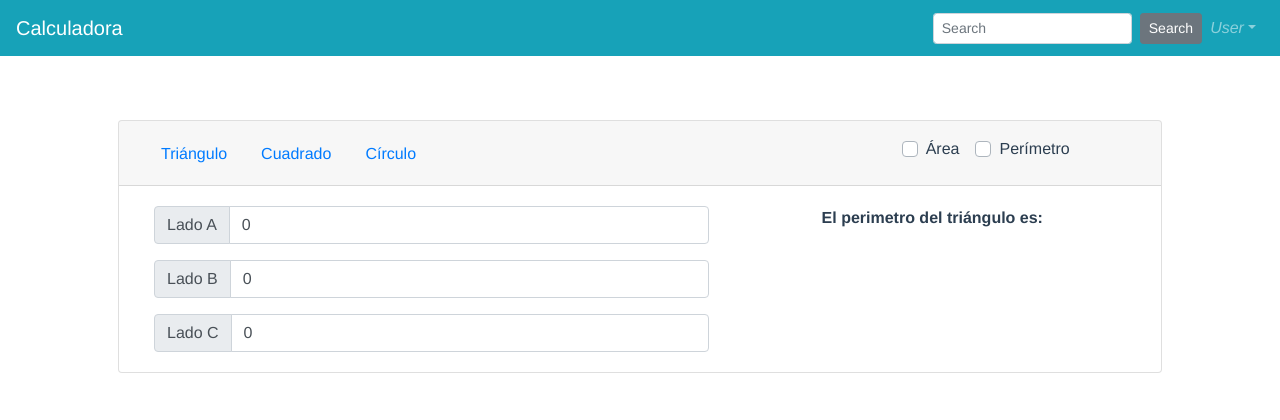
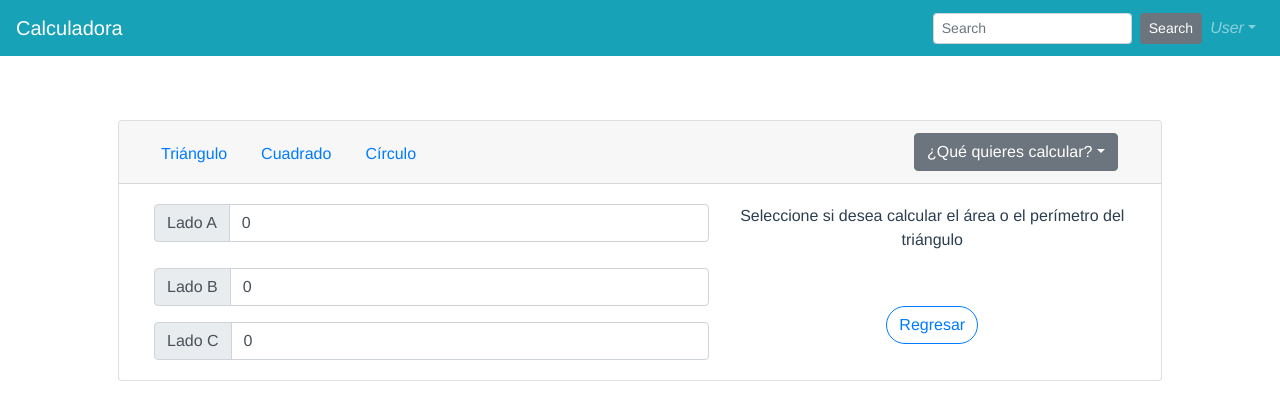
Before and after one commit to esvelpe/Calculadora, a Vue app in the folder calculadora/: page /figuras in a window 1280 px wide. Shown: the top 420 px of the page. Built offline with nearby package versions, Linux system fonts and the light colour scheme.

Commit message:
Mejora del componente de triángulo y el navbar

```diff
--- a/calculadora/src/components/PxTriangulo.vue
+++ b/calculadora/src/components/PxTriangulo.vue
@@ -13,13 +13,15 @@
             </b-input-group>
           </b-col>
           <b-col>
-            <span
+            <span v-if="showArea || showPerimetro"
               ><strong
-                >El
-                {{ propiedades.includes("area") ? "area" : "perimetro" }} del
+                >El {{ showArea ? "area" : "perimetro" }} del triángulo
                 triángulo es:</strong
               ></span
             >
+            <span v-else>
+              Seleccione si desea calcular el área o el perímetro del triángulo
+            </span>
           </b-col>
         </b-row>
         <b-row>
@@ -33,12 +35,10 @@
             </b-input-group>
           </b-col>
           <b-col>
-            <span v-if="propiedades.includes('area')">{{
-              area.toFixed(2)
+            <span v-if="showArea">{{
+              area ? area.toFixed(2) : "Los valores que ingresó son incorrectos"
             }}</span>
-            <span v-if="propiedades.includes('perimetro')">{{
-              perimetro.toFixed(2)
-            }}</span>
+            <span v-else-if="showPerimetro">{{ perimetro.toFixed(2) }}</span>
           </b-col>
         </b-row>
         <b-row>
@@ -50,6 +50,11 @@
                 v-model="ladoC"
               ></b-form-input>
             </b-input-group>
+          </b-col>
+          <b-col>
+            <b-button to="/" pill variant="outline-primary">
+              Regresar
+            </b-button>
           </b-col>
         </b-row>
       </b-container>
@@ -67,19 +72,30 @@ export default {
     };
   },
   props: {
-    propiedades: {
-      type: Array,
-      default: () => [],
+    showArea: {
+      type: Boolean,
+      default: false,
+    },
+    showPerimetro: {
+      type: Boolean,
+      default: false,
     },
   },
 
   computed: {
     area() {
       const S =
-        (Number(this.ladoA) + Number(this.ladoB) + Number(this.ladoC)) / 2;
+        (Number(this.ladoA) + Number(this.ladoB) + Number(this.ladoC)) / 2.0;
       const radicando =
-        S * (S - this.ladoA) * (S - this.ladoB) * (S - this.ladoC);
-      return Math.sqrt(radicando);
+        S *
+        (S - Number(this.ladoA)) *
+        (S - Number(this.ladoB)) *
+        (S - Number(this.ladoC));
+      if (radicando >= 0) {
+        return Math.sqrt(radicando);
+      } else {
+        return false;
+      }
     },
     perimetro() {
       return Number(this.ladoA) + Number(this.ladoB) + Number(this.ladoC);
--- a/calculadora/src/views/PxFiguras.vue
+++ b/calculadora/src/views/PxFiguras.vue
@@ -28,12 +28,12 @@
               </b-nav>
             </b-col>
             <b-col>
-              <b-form-group id="input-group">
-                <b-form-checkbox-group v-model="propiedades" id="check-boxes">
-                  <b-form-checkbox value="area">Área</b-form-checkbox>
-                  <b-form-checkbox value="perimetro">Perímetro</b-form-checkbox>
-                </b-form-checkbox-group>
-              </b-form-group>
+              <b-dropdown id="drop-down" text="¿Qué quieres calcular?">
+                <b-dropdown-item @click="toggleArea"> Área </b-dropdown-item>
+                <b-dropdown-item @click="togglePerimetro">
+                  Perímetro
+                </b-dropdown-item>
+              </b-dropdown>
             </b-col>
           </b-row>
         </b-container>
@@ -41,7 +41,11 @@
 
       <b-card-body>
         <b-card-text>
-          <px-triangulo v-if="showTriangulo" :propiedades="propiedades" />
+          <px-triangulo
+            v-if="showTriangulo"
+            :showArea="showArea"
+            :showPerimetro="showPerimetro"
+          />
           <px-cuadrado
             v-if="showCuadrado"
             :propiedades="propiedades"
@@ -71,7 +75,8 @@ export default {
       showTriangulo: true,
       showCuadrado: false,
       showCirculo: false,
-      propiedades: [],
+      showArea: false,
+      showPerimetro: false,
     };
   },
 
@@ -109,6 +114,12 @@ export default {
         this.showCirculo = !this.showCirculo;
       }
     },
+    toggleArea() {
+      this.showArea = !this.showArea;
+    },
+    togglePerimetro() {
+      this.showPerimetro = !this.showPerimetro;
+    },
   },
 };
 </script>
```
